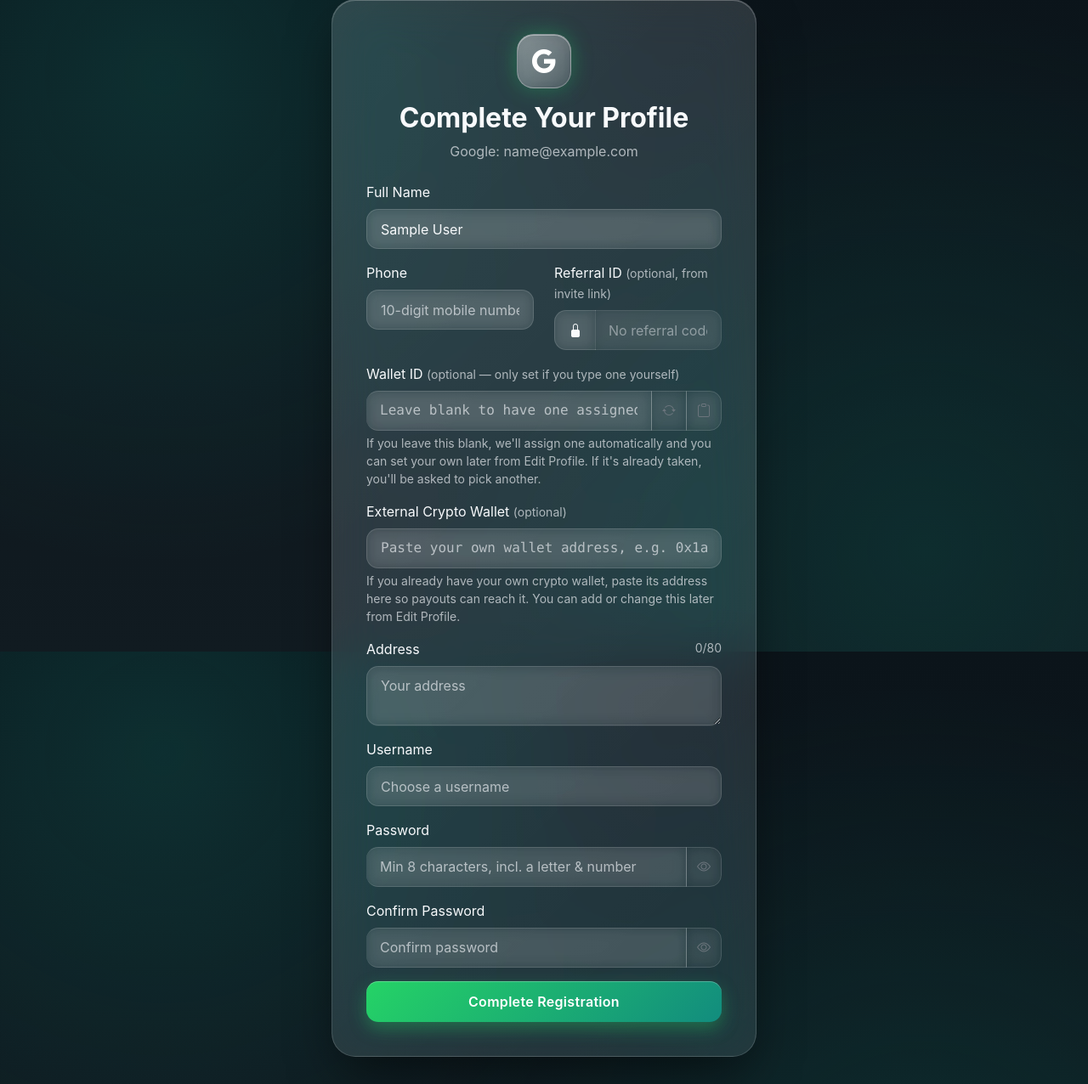
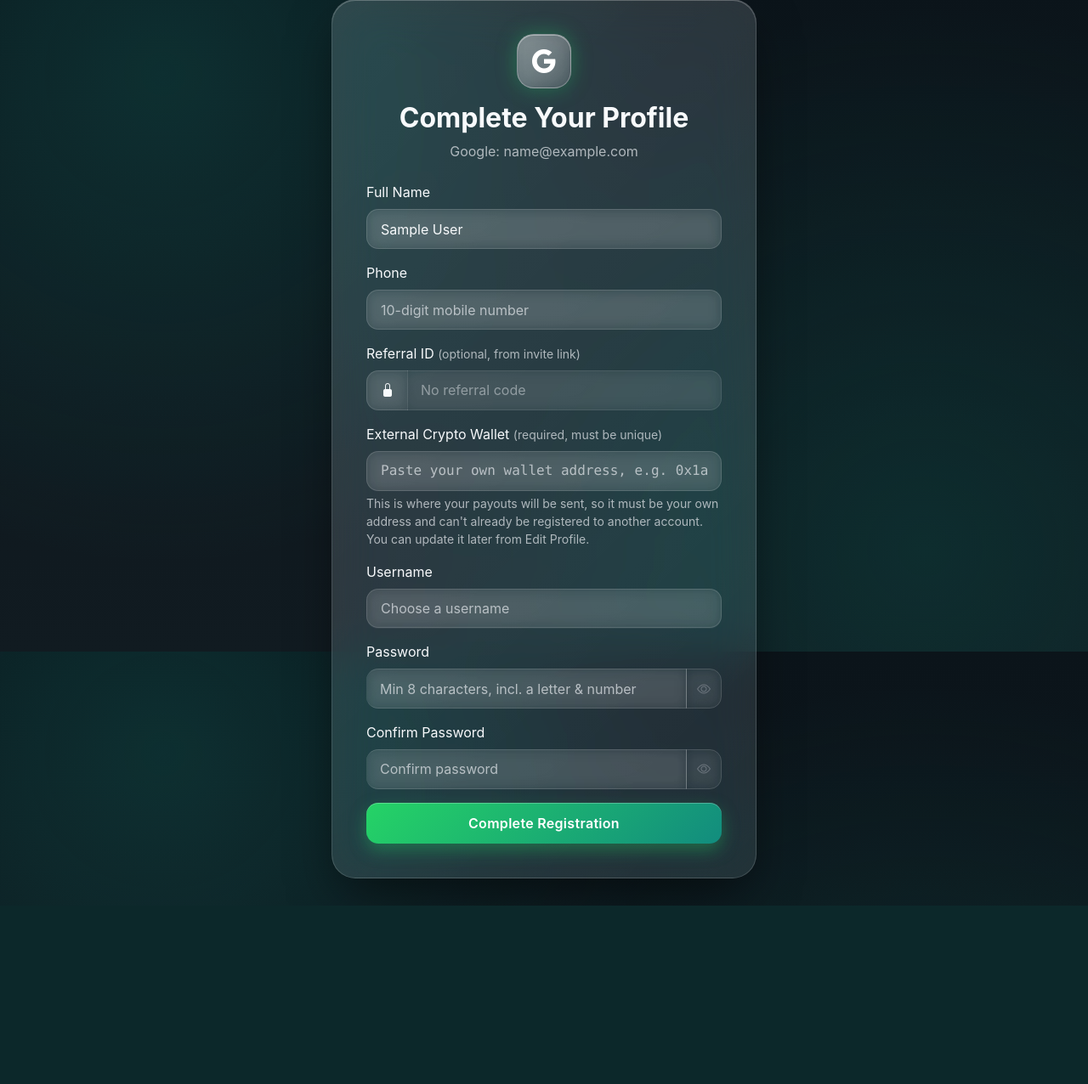
Before and after one commit to futureminds-stack/Smartpayments, a Flask app: page /complete-google-profile in a window 1280 px wide. Shown: the part 33-1309 px from the top of the page at 85% size. After the commit the page ends 1099 px from the top, so only its background shows below. Run offline with Flask 3, Linux system fonts and the light colour scheme; the visitor is signed in with stand-in values (Sample User, id 1); some libraries are stand-ins or nearby versions.

Commit message:
Update complete_google_profile.html

```diff
--- a/templates/complete_google_profile.html
+++ b/templates/complete_google_profile.html
@@ -14,44 +14,24 @@
                 <label class="form-label">Full Name</label>
                 <input type="text" name="full_name" class="form-control" value="{{ name }}" placeholder="Your full name" required>
             </div>
-            <div class="row">
-                <div class="col-md-6 mb-3">
+            <div class="mb-3">
                 <label class="form-label">Phone</label>
                 <input type="tel" name="phone" id="phoneField" class="form-control" inputmode="numeric"
                        maxlength="10" pattern="[0-9]{10}" placeholder="10-digit mobile number" required>
             </div>
-                <div class="col-md-6 mb-3">
+            <div class="mb-3">
                 <label class="form-label">Referral ID <small class="text-muted">(optional, from invite link)</small></label>
                 <div class="input-group">
                     <span class="input-group-text"><i class="bi bi-lock-fill"></i></span>
                     <input type="text" name="referral_id" class="form-control" placeholder="No referral code" value="{{ ref_code }}" readonly>
                 </div>
             </div>
-            </div>
             <div class="mb-3">
-                <label class="form-label">Wallet ID <small class="text-muted">(optional — only set if you type one yourself)</small></label>
-                <div class="input-group">
-                    <input type="text" name="wallet_id" id="walletIdField" class="form-control font-monospace"
-                           maxlength="16" value="{{ suggested_wallet_id }}"
-                           placeholder="Leave blank to have one assigned automatically"
-                           pattern="[A-Za-z0-9]{16}" title="Exactly 16 letters/numbers">
-                    <button type="button" class="btn btn-outline-secondary" id="regenWalletId" title="Suggest one for me"><i class="bi bi-arrow-repeat"></i></button>
-                    <button type="button" class="btn btn-outline-secondary" onclick="copyToClipboard(document.getElementById('walletIdField').value)" title="Copy"><i class="bi bi-clipboard"></i></button>
-                </div>
-                <div class="form-text">If you leave this blank, we'll assign one automatically and you can set your own later from Edit Profile. If it's already taken, you'll be asked to pick another.</div>
-            </div>
-            <div class="mb-3">
-                <label class="form-label">External Crypto Wallet <small class="text-muted">(optional)</small></label>
+                <label class="form-label">External Crypto Wallet <small class="text-muted">(required, must be unique)</small></label>
                 <input type="text" name="external_wallet_id" class="form-control font-monospace" maxlength="128"
-                       placeholder="Paste your own wallet address, e.g. 0x1a2B3c... or a Binance deposit address">
-                <div class="form-text">If you already have your own crypto wallet, paste its address here so payouts can reach it. You can add or change this later from Edit Profile.</div>
-            </div>
-            <div class="mb-3">
-                <label class="form-label d-flex justify-content-between">
-                    <span>Address</span>
-                    <span class="text-muted small" id="addressCount">0/80</span>
-                </label>
-                <textarea name="address" id="addressField" class="form-control" rows="2" maxlength="80" placeholder="Your address"></textarea>
+                       placeholder="Paste your own wallet address, e.g. 0x1a2B3c... or a Binance deposit address"
+                       required>
+                <div class="form-text">This is where your payouts will be sent, so it must be your own address and can't already be registered to another account. You can update it later from Edit Profile.</div>
             </div>
             <div class="mb-3">
                 <label class="form-label">Username</label>
@@ -83,26 +63,6 @@
     if (phone) phone.addEventListener("input", () => {
         phone.value = phone.value.replace(/\D/g, "").slice(0, 10);
     });
-    const field = document.getElementById("addressField");
-    const count = document.getElementById("addressCount");
-    if (field && count) {
-        const update = () => {
-            count.textContent = field.value.length + "/80";
-            count.classList.toggle("text-warning", field.value.length >= 70);
-        };
-        field.addEventListener("input", update);
-        update();
-    }
-    const walletField = document.getElementById("walletIdField");
-    const regenBtn = document.getElementById("regenWalletId");
-    if (walletField) walletField.addEventListener("input", () => {
-        walletField.value = walletField.value.toUpperCase().replace(/[^A-Z0-9]/g, "").slice(0, 16);
-    });
-    if (regenBtn && walletField) regenBtn.addEventListener("click", () => {
-        let id = "";
-        for (let i = 0; i < 16; i++) id += Math.floor(Math.random() * 10);
-        walletField.value = id;
-    });
 })();
 </script>
 {% endblock %}
```
Lines whose indentation alone changed are shown as unchanged.
